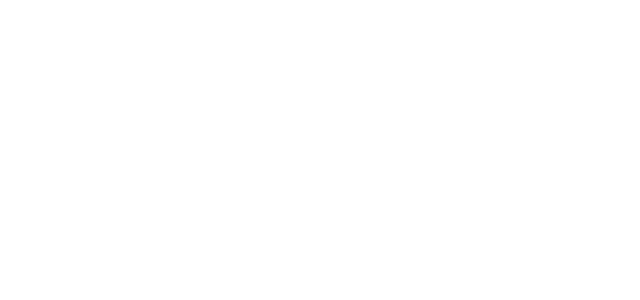
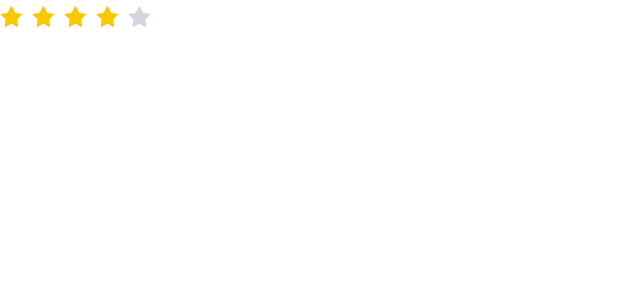
Before and after one commit to maseeh1/parsa-tasks, a Nuxt app: page /series/1 in a window 1280 px wide. Shown: the top 300 px of the page, without its empty margins (0-640 px from the left). Built offline with nearby package versions, Linux system fonts and the light colour scheme.

Commit message:
create rating component

```diff
--- a/app.vue
+++ b/app.vue
@@ -1,6 +1,6 @@
 <template>
   <div>
     <NuxtRouteAnnouncer />
-
+    <NuxtPage />
   </div>
 </template>
--- /dev/null
+++ b/components/Rating.vue
@@ -0,0 +1,100 @@
+<script setup>
+const props = defineProps({
+  maxStars: {
+    type: Number,
+    default: 5,
+  },
+  initialRating: {
+    type: Number,
+    default: 0,
+  },
+  itemId: {
+    type: [String, Number],
+    required: true,
+  },
+});
+
+const localKey = `rating-locked-${props.itemId}`;
+
+const userHasVoted = ref(false);
+const selectedRating = ref(0);
+const averageRating = ref(props.initialRating);
+
+const hoverRating = ref(0);
+
+onMounted(() => {
+  if (localStorage.getItem(localKey)) {
+    userHasVoted.value = true;
+  }
+});
+
+const stars = computed(() =>
+  Array.from({ length: props.maxStars }, (_, i) => i + 1)
+);
+
+async function rate(value) {
+  if (userHasVoted.value) return;
+
+  selectedRating.value = value;
+  userHasVoted.value = true;
+  localStorage.setItem(localKey, "true");
+
+  try {
+    const res = await $fetch(
+      `https://ylnk.site/test/?action=rate&id=${props.itemId}`,
+      {
+        method: "POST",
+        body: { rate: value },
+      }
+    );
+    if (res?.new_rating) {
+      averageRating.value = res.new_rating;
+    }
+  } catch (e) {
+    console.error("Rating failed:", e);
+  }
+}
+</script>
+
+<template>
+  <div class="flex flex-col items-start">
+    <div class="flex">
+      <button
+        v-for="star in stars"
+        :key="star"
+        :disabled="userHasVoted"
+        @click="rate(star)"
+        @mouseenter="!userHasVoted && (hoverRating = star)"
+        @mouseleave="!userHasVoted && (hoverRating = 0)"
+        :class="[
+          'w-8 h-8 transition-colors',
+          userHasVoted ? 'cursor-not-allowed' : 'cursor-pointer',
+        ]"
+        aria-label="Rate"
+      >
+        <svg
+          width="23"
+          height="21"
+          viewBox="0 0 23 21"
+          fill="none"
+          xmlns="http://www.w3.org/2000/svg"
+          :class="[
+            hoverRating && !userHasVoted
+              ? star <= hoverRating
+                ? 'text-yellow-300'
+                : 'text-gray-300'
+              : star <= Math.floor(averageRating)
+              ? 'text-yellow-400'
+              : 'text-gray-300',
+            'transition-colors',
+          ]"
+        >
+          <path
+            d="M21.8431 8.90972L17.1714 13.4637L18.2746 19.8957C18.2983 20.0336 18.2828 20.1754 18.2301 20.305C18.1773 20.4347 18.0894 20.5469 17.9762 20.6292C17.863 20.7114 17.729 20.7604 17.5894 20.7704C17.4498 20.7805 17.3102 20.7513 17.1864 20.6862L11.4099 17.6495L5.63412 20.6855C5.51026 20.7506 5.37065 20.7798 5.23108 20.7697C5.09151 20.7596 4.95754 20.7107 4.84432 20.6284C4.7311 20.5462 4.64315 20.4339 4.59041 20.3043C4.53766 20.1747 4.52224 20.0329 4.54587 19.895L5.64912 13.463L0.97662 8.90972C0.876329 8.81201 0.805394 8.68817 0.771845 8.55223C0.738297 8.41628 0.743474 8.27366 0.786792 8.14051C0.83011 8.00735 0.909838 7.88899 1.01695 7.7988C1.12406 7.70862 1.25428 7.65022 1.39287 7.63022L7.84962 6.69272L10.7371 0.841219C10.9899 0.328969 11.8299 0.328969 12.0826 0.841219L14.9701 6.69272L21.4269 7.63022C21.5651 7.65074 21.6949 7.70943 21.8017 7.79968C21.9085 7.88992 21.9879 8.00816 22.0312 8.14109C22.0744 8.27402 22.0797 8.41637 22.0465 8.55216C22.0133 8.68794 21.9428 8.81177 21.8431 8.90972Z"
+            fill="currentColor"
+          />
+        </svg>
+      </button>
+    </div>
+  </div>
+</template>
--- /dev/null
+++ b/pages/series/[slug].vue
@@ -0,0 +1,9 @@
+<template>
+  <div>
+    <Rating :initial-rating="4.2" :item-id="2501" />
+  </div>
+</template>
+
+<script setup>
+import Rating from "~/components/Rating.vue";
+</script>
```
